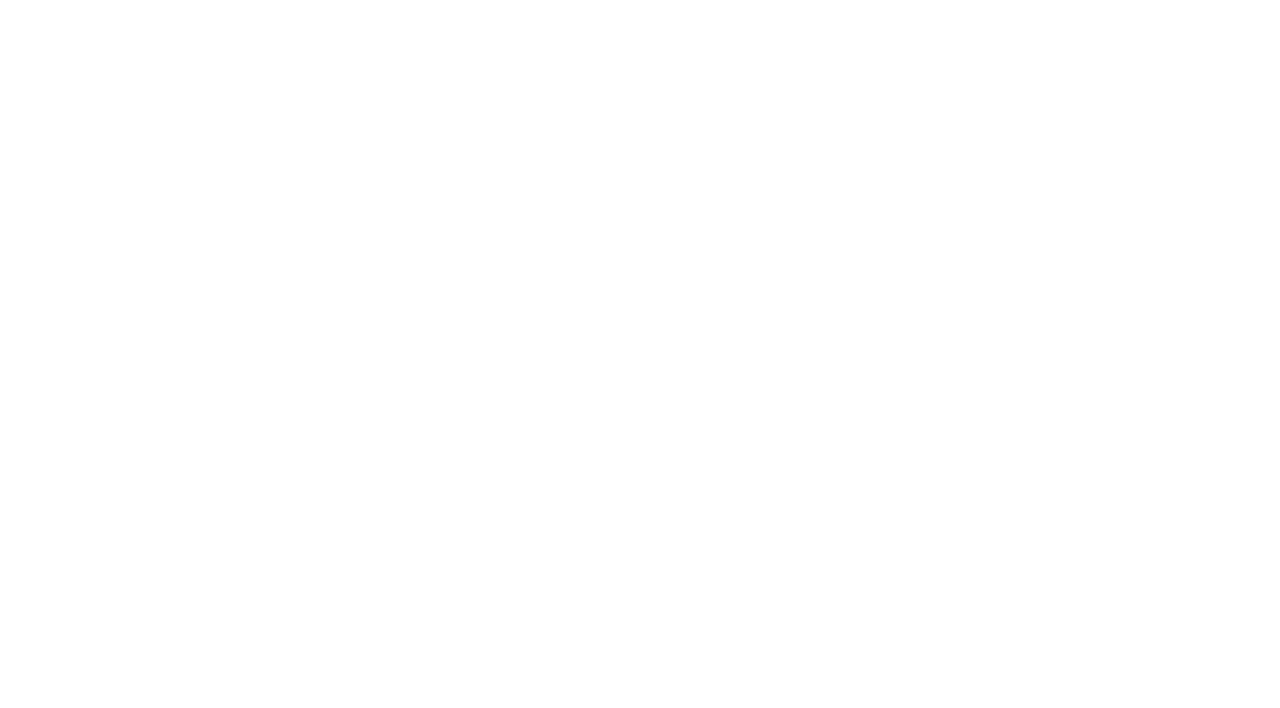
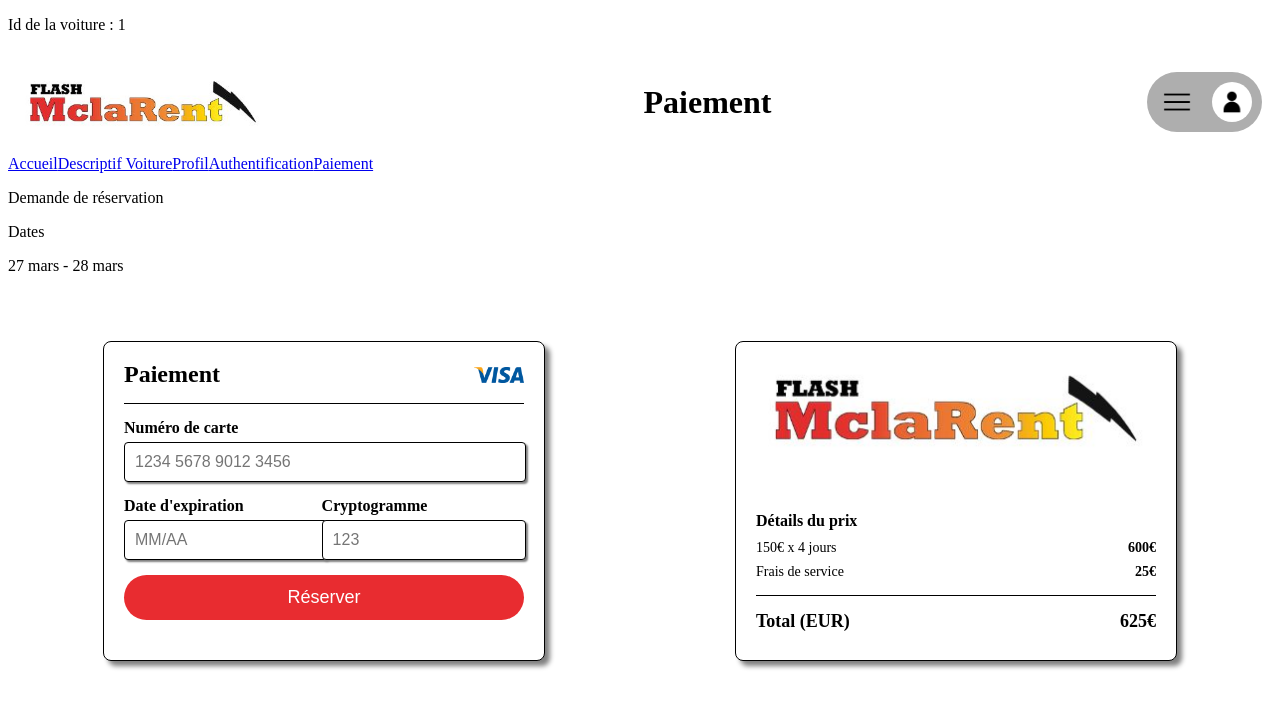
Before and after one commit to BaptisteMathon/Hackathon, a React (Create React App) app: page /paiement/1 in a window 1280 px wide. Before the commit this address had no page. Shown: the top 708 px of the page. Built offline with nearby package versions, Linux system fonts and the light colour scheme.

Commit message:
page paiement

```diff
--- a/src/appRouter.js
+++ b/src/appRouter.js
@@ -2,6 +2,7 @@ import Accueil from "./pages/Accueil";
 import DescriptifVoiture from "./pages/DescriptifVoiture";
 import Profil from "./pages/Profil";
 import Authentification from "./pages/Authentification";
+import Paiement from "./pages/Paiement";
 import { BrowserRouter as Router, Route, Routes } from "react-router-dom";
 
 
@@ -12,6 +13,7 @@ const AppRouter = () => {
                     <Routes>
                         <Route path="/" element={<Accueil />} />
                         <Route path="/detailCar/:carId" element={<DescriptifVoiture/>}/>
+                        <Route path="/paiement/:carId" element={<Paiement />} />
                         <Route path="/profil" element={<Profil />} />
                         <Route path="/auth" element={<Authentification />} />
                     </Routes>
--- /dev/null
+++ b/src/composants/CardInfos.css
@@ -0,0 +1,89 @@
+.payment-container {
+  width: 100%;
+  max-width: 400px;
+  margin: 50px auto;
+  padding: 0px 20px 20px 20px;
+  border: 1px solid black;
+  border-radius: 8px;
+  background-color: #ffffff;
+  box-shadow: 5px 5px 5px gray;
+}
+
+h2 {
+  font-size: 24px;
+  margin-bottom: 0;
+  display: inline-block;
+}
+
+.form-header {
+  display: flex;
+  justify-content: space-between;
+  align-items: center;
+}
+
+.visa-logo {
+  width: 50px;
+  padding-top: 20px;
+  height: auto;
+}
+
+.separator {
+  border: none;
+  border-top: 1px solid black;
+  margin-top: 10px;
+  margin-bottom: 20px;
+}
+
+.payment-form {
+  display: flex;
+  flex-direction: column;
+}
+
+.payment-fields {
+  padding-right: 20px;
+}
+
+.input-group {
+  margin-bottom: 15px;
+}
+
+.input-group.half-width {
+  width: 48%;
+  display: inline-block;
+  margin-right: 4%;
+}
+
+.input-group.half-width:last-child {
+  margin-right: 0;
+}
+
+label {
+  font-weight: bold;
+  margin-bottom: 5px;
+}
+
+input {
+  width: 100%;
+  padding: 10px;
+  font-size: 16px;
+  border: 1px solid black;
+  border-radius: 4px;
+  margin-top: 5px;
+  box-shadow: 2px 2px 2px gray;
+}
+
+input:focus {
+  outline: none;
+  border-color: #007bff;
+}
+
+.submit-button {
+  padding: 12px;
+  font-size: 18px;
+  background-color: #E82C30;
+  color: white;
+  border: none;
+  border-radius: 25px;
+  cursor: pointer;
+  transition: background-color 0.3s;
+}
--- /dev/null
+++ b/src/composants/CardInfos.js
@@ -0,0 +1,62 @@
+import React, { useState } from 'react';
+import './CardInfos.css';
+
+const PaiementForm = () => {
+    const [cardNumber, setCardNumber] = useState('');
+    const [expiryDate, setExpiryDate] = useState('');
+    const [cvv, setCvv] = useState('');
+
+    return (
+      <div className="payment-container">
+        <div className="form-header">
+          <h2>Paiement</h2>
+          <img src="/Visa.png" alt="Visa" className="visa-logo" />
+        </div>
+        <hr className="separator" />
+        <form className="payment-form">
+          <div className="payment-fields">
+            <div className="input-group">
+              <label htmlFor="cardNumber">Numéro de carte</label>
+              <input
+                type="text"
+                id="cardNumber"
+                value={cardNumber}
+                onChange={(e) => setCardNumber(e.target.value)}
+                placeholder="1234 5678 9012 3456"
+                maxLength="19"
+                required
+              />
+            </div>
+            <div className="input-group half-width">
+              <label htmlFor="expiryDate">Date d'expiration</label>
+              <input
+                type="text"
+                id="expiryDate"
+                value={expiryDate}
+                onChange={(e) => setExpiryDate(e.target.value)}
+                placeholder="MM/AA"
+                maxLength="5"
+                required
+              />
+            </div>
+            <div className="input-group half-width">
+              <label htmlFor="cvv">Cryptogramme</label>
+              <input
+                type="text"
+                id="cvv"
+                value={cvv}
+                onChange={(e) => setCvv(e.target.value)}
+                placeholder="123"
+                maxLength="3"
+                required
+              />
+            </div>
+          </div>
+          <button type="submit" className="submit-button">Réserver</button>
+        </form>
+      </div>
+    );
+  };
+
+
+export default PaiementForm;
--- /dev/null
+++ b/src/composants/Recap.css
@@ -0,0 +1,47 @@
+.card {
+    width: 100%;
+  max-width: 400px;
+  margin: 50px auto;
+  padding: 0px 20px 20px 20px;
+  border: 1px solid black;
+  border-radius: 8px;
+  background-color: #ffffff;
+  box-shadow: 5px 5px 5px gray;
+  }
+
+  .card-image {
+    width: 100%;
+    border-radius: 8px;
+  }
+
+  .card-content {
+    padding-top: 15px;
+  }
+
+  .price-details {
+    font-size: 16px;
+    font-weight: bold;
+    margin-bottom: 10px;
+  }
+
+  .price-info {
+    display: flex;
+    justify-content: space-between;
+    margin: 8px 0;
+    font-size: 14px;
+  }
+
+  .price-right {
+    font-weight: bold;
+  }
+
+  .separator {
+    border: 0;
+    border-top: 1px solid black;
+    margin: 15px 0;
+  }
+
+  .total {
+    font-size: 18px;
+    font-weight: bold;
+  }
--- /dev/null
+++ b/src/composants/Recap.js
@@ -0,0 +1,30 @@
+import React from 'react';
+import './Recap.css';
+
+const InfosRecap = () => {
+    return (
+        <div className="card">
+          <img src="/MclaRent.png" alt="car" className="card-image" />
+          <div className="card-content">
+            <p className="price-details">Détails du prix</p>
+            <div className="price-info">
+              <span>150€ x 4 jours</span>
+              <span className="price-right">600€</span>
+            </div>
+            <div className="price-info">
+              <span>Frais de service</span>
+              <span className="price-right">25€</span>
+            </div>
+            <hr className="separator" />
+            <div className="price-info total">
+              <span>Total (EUR)</span>
+              <span className="price-right">625€</span>
+            </div>
+          </div>
+        </div>
+      );
+
+  };
+
+
+export default InfosRecap;
--- a/src/pages/DescriptifVoiture.js
+++ b/src/pages/DescriptifVoiture.js
@@ -12,6 +12,7 @@ function Descriptif() {
                 <a href="/detailCar">Descriptif Voiture</a>
                 <a href="/profil">Profil</a>
                 <a href="/auth">Authentification</a>
+                <a href='/paiement'>Paiement</a>
             </nav>
 
             <p>Id de la voiture : {carId}</p>
--- /dev/null
+++ b/src/pages/Paiement.js
@@ -0,0 +1,45 @@
+import CardInfos from '../composants/CardInfos';
+import Recap from '../composants/Recap';
+
+import {useParams} from "react-router-dom";
+
+function Paiement() {
+
+    const {carId} = useParams();
+
+    return (
+
+        <div>
+        <p>Id de la voiture : {carId}</p>
+         <div class="header">
+            <img src="/MclaRent.png" alt="MclaRent" width={"250px"}/>
+            <h1>Paiement</h1>
+            <div class="user">
+              <img src="/menu.png" alt="menu" width={"30px"} class="user-menu"/>
+              <img src="/user.png" alt="user" width={"30px"} class="user-user"/>
+            </div>
+        </div>
+            <nav>
+                <a href="/">Accueil</a>
+                <a href="/detailCar">Descriptif Voiture</a>
+                <a href="/profil">Profil</a>
+                <a href="/auth">Authentification</a>
+                <a href='/paiement'>Paiement</a>
+            </nav>
+
+            <div>
+                <p>Demande de réservation</p>
+                <p>Dates</p>
+                <p>27 mars - 28 mars</p>
+            </div>
+            <div style={{ display: 'flex', justifyContent: 'space-evenly' }}>
+                <CardInfos/>
+                <Recap/>
+            </div>
+
+        </div>
+
+    );
+  }
+
+  export default Paiement;
```
Also changed, not shown: public/Visa.png (added), 1 other file (tests, documents, lock files or other folders).
